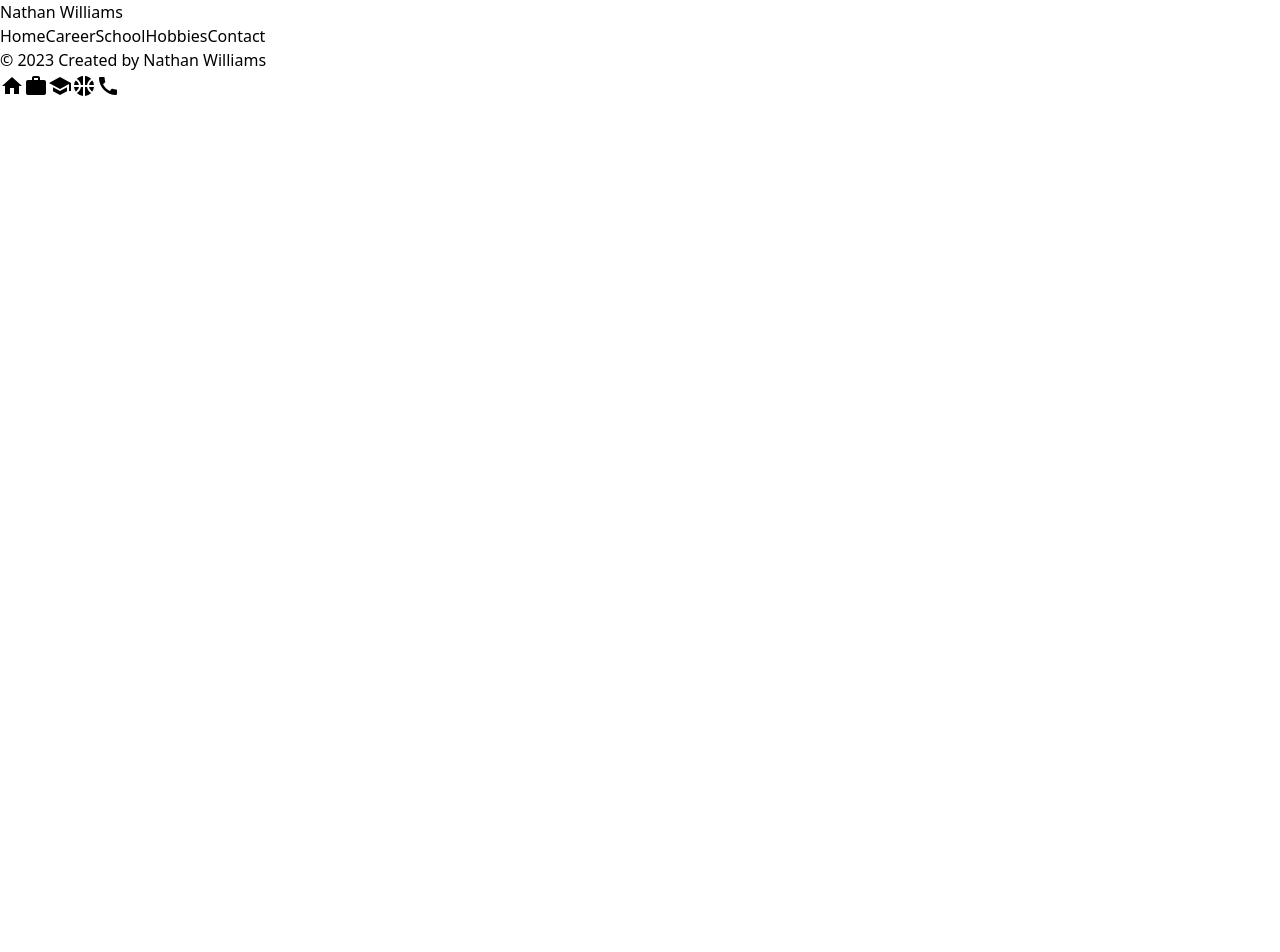
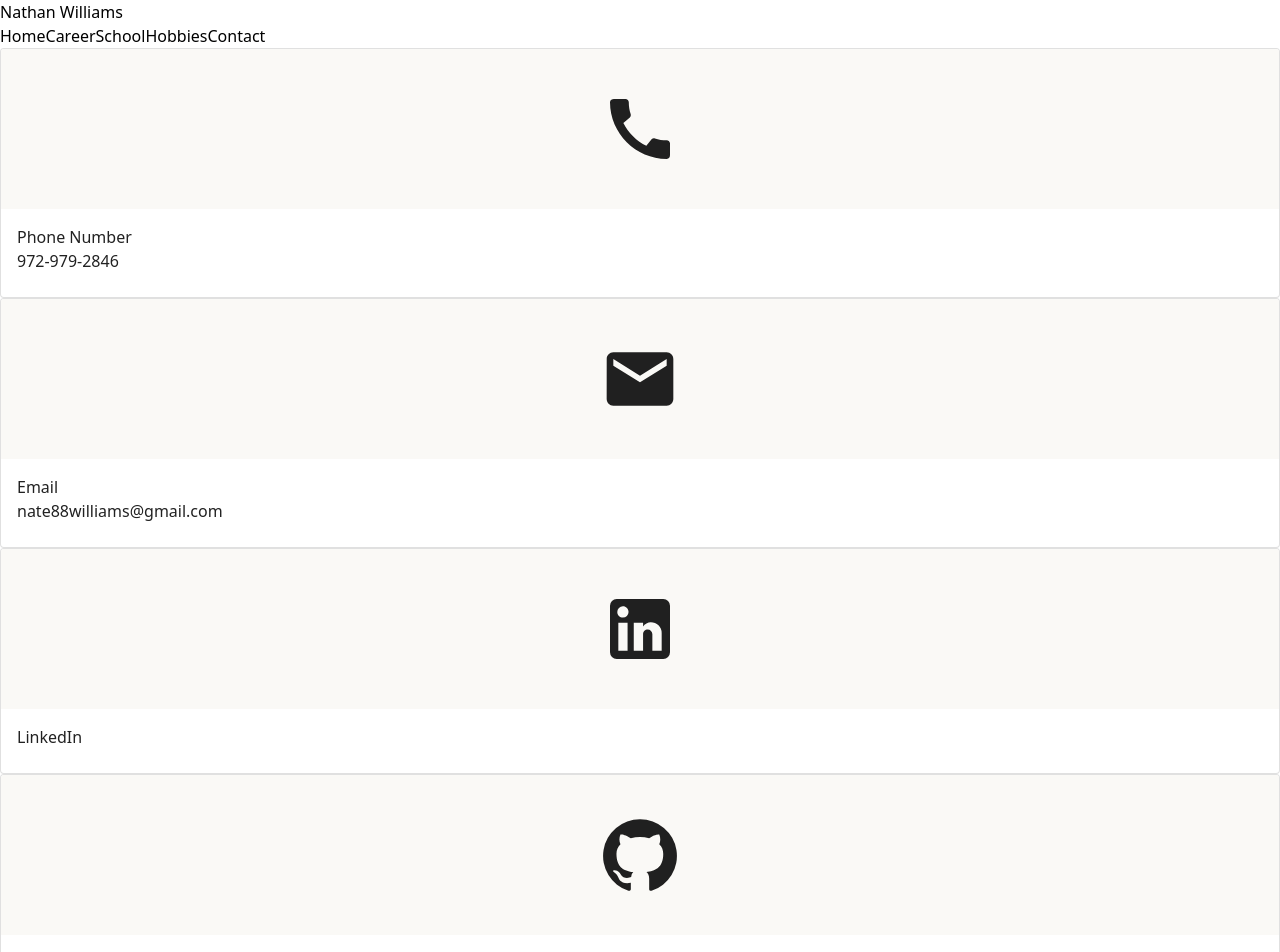
Before and after one commit to nathan-s-williams/about-me, a React (Vite) app: page /contact in a window 1280 px wide. Shown: the top 952 px of the page. Before the commit the page ends 800 px from the top, so only its background shows below. Built offline with nearby package versions, Linux system fonts and the light colour scheme.

Commit message:
Added cards with contact information on Contact page. Started a form to use for sending emails from the browser.

```diff
--- a/src/Modules/PageContent/Contact.jsx
+++ b/src/Modules/PageContent/Contact.jsx
@@ -1,8 +1,77 @@
+import reactLogo from '../../Assets/react.svg';
+import { Link } from "react-router-dom";
+import { Card, CardMedia, CardContent, Paper } from '@mui/material';
+import CallIcon from '@mui/icons-material/Call';
+import EmailIcon from '@mui/icons-material/Email';
+import LinkedInIcon from '@mui/icons-material/LinkedIn';
+import GitHubIcon from '@mui/icons-material/GitHub';
 
 function Contact() {
+    const contacts = [
+        {
+            name: 'Phone Number',
+            contactDetails: '972-979-2846',
+            textType: 'static',
+            icon: <CallIcon sx={{ fontSize: 80}} />
+        },
+        {
+            name: 'Email',
+            contactDetails: 'nate88williams@gmail.com',
+            textType: 'static',
+            icon: <EmailIcon sx={{ fontSize: 80}} />
+        },
+        {
+            name: 'LinkedIn',
+            contactDetails: 'https://www.linkedin.com/in/nathan-williams-357a5b61',
+            textType: 'link',
+            icon: <LinkedInIcon sx={{ fontSize: 80}} />
+        },
+        {
+            name: 'GitHub',
+            contactDetails: 'https://github.com/nathan-s-williams',
+            textType: 'link',
+            icon: <GitHubIcon sx={{ fontSize: 80}} />
+        }
+    ]
+
     return (
-        <div>
-
+        <div className='flex justify-center items-center gap-36 w-screen h-fit'>
+            <div className='flex flex-col gap-10 mt-10 mb-10 min-w-fit'>
+                {contacts.map((contact) => {
+                    return <Card sx={{maxWidth: '345'}} key={contact.name} variant='outlined'>
+                        <CardMedia
+                            sx={{
+                                display: 'flex',
+                                justifyContent: 'center',
+                                alignItems: 'center',
+                                height: '10rem',
+                                backgroundColor: '#faf9f6'
+                            }}
+                            alt={contact.name}>{contact.icon}
+                        </CardMedia>
+                        {contact.textType === 'link' ?
+                            <CardContent className='flex justify-center'>
+                                <Link to={contact.contactDetails}>{contact.name}</Link>
+                            </CardContent>
+                            :
+                            <CardContent className='flex flex-col items-center'>
+                                <div>
+                                    {contact.name}
+                                </div>
+                                <div>
+                                    {contact.contactDetails}
+                                </div>
+                            </CardContent>
+                        }
+                    </Card>
+                })}
+            </div>
+            <Paper className='w-[50rem] h-[35rem]' elevation='10'>
+                <form>
+                    <label>Name</label>
+                    <input type='text'></input>
+                </form>
+            </Paper>
         </div>
     );
 }
```
